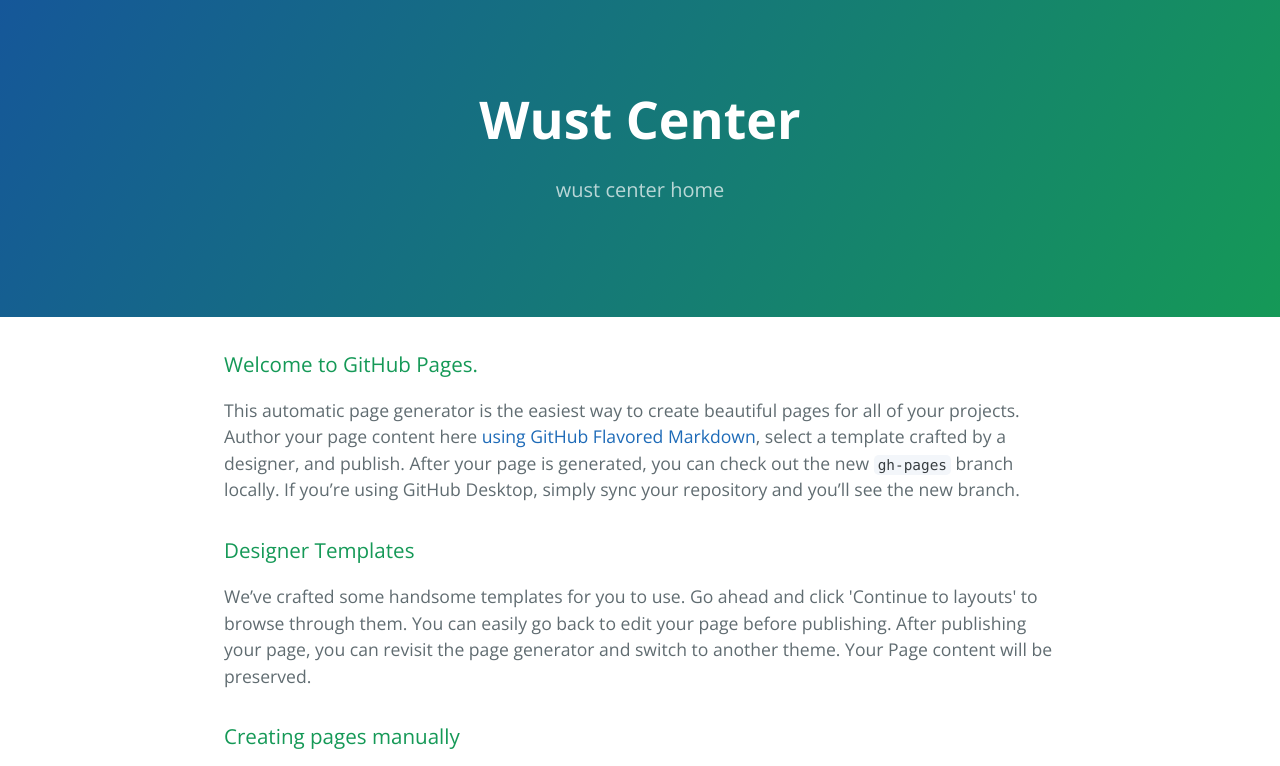
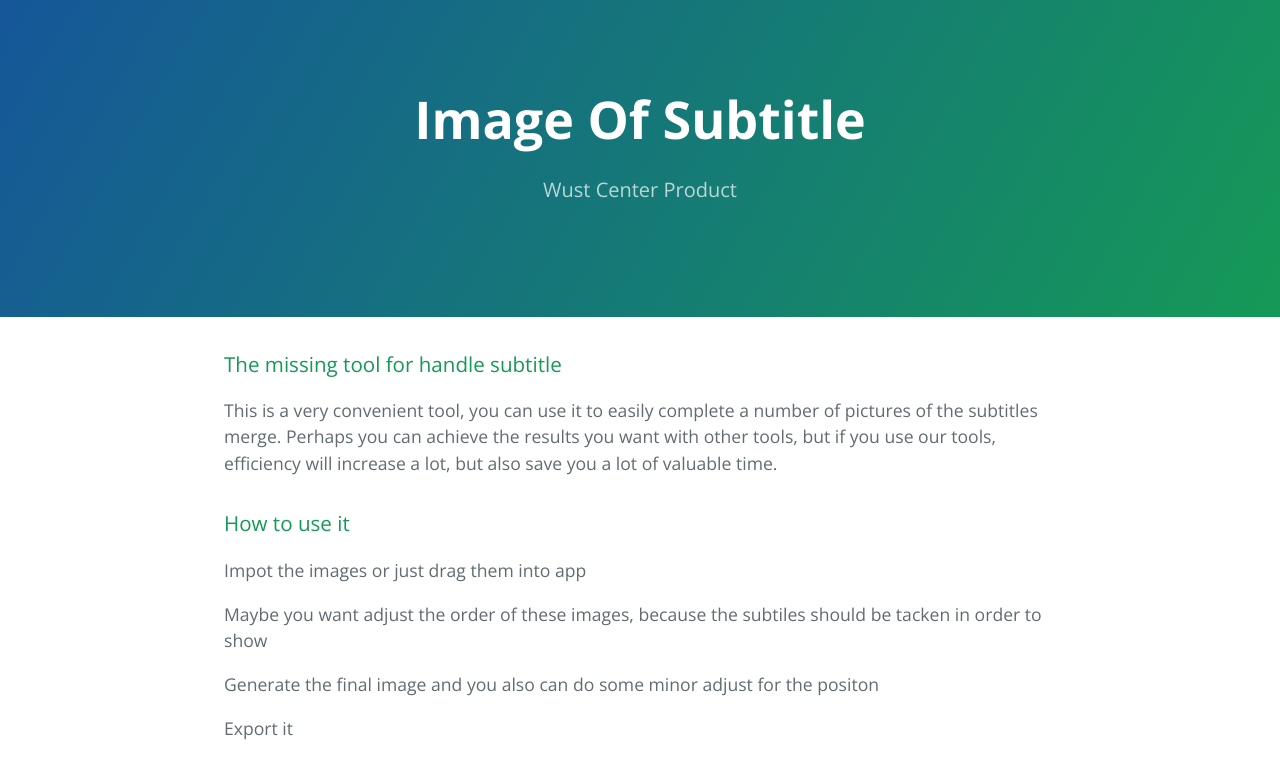
Before and after one commit to wust-center/wust-center.github.io, a plain HTML site: page index.html in a window 1280 px wide. Shown: the top 766 px of the page. Drawn offline with nearby package versions, Linux system fonts and the light colour scheme.

Commit message:
edit home page

```diff
--- a/index.html
+++ b/index.html
@@ -11,20 +11,27 @@
   </head>
   <body>
     <section class="page-header">
-      <h1 class="project-name">Wust Center</h1>
-      <h2 class="project-tagline">wust center home</h2>
+      <h1 class="project-name">Image Of Subtitle</h1>
+      <h2 class="project-tagline">Wust Center Product</h2>
     </section>
 
     <section class="main-content">
       <h3>
-<a id="welcome-to-github-pages" class="anchor" href="#welcome-to-github-pages" aria-hidden="true"><span aria-hidden="true" class="octicon octicon-link"></span></a>Welcome to GitHub Pages.</h3>
+<a id="welcome-to-github-pages" class="anchor" href="#welcome-to-github-pages" aria-hidden="true"><span aria-hidden="true" class="octicon octicon-link"></span></a>The missing tool for handle subtitle</h3>
 
-<p>This automatic page generator is the easiest way to create beautiful pages for all of your projects. Author your page content here <a href="https://guides.github.com/features/mastering-markdown/">using GitHub Flavored Markdown</a>, select a template crafted by a designer, and publish. After your page is generated, you can check out the new <code>gh-pages</code> branch locally. If you’re using GitHub Desktop, simply sync your repository and you’ll see the new branch.</p>
+<p>This is a very convenient tool, you can use it to easily complete a number of pictures of the subtitles merge. Perhaps you can achieve the results you want with other tools, but if you use our tools, efficiency will increase a lot, but also save you a lot of valuable time.</p>
 
 <h3>
-<a id="designer-templates" class="anchor" href="#designer-templates" aria-hidden="true"><span aria-hidden="true" class="octicon octicon-link"></span></a>Designer Templates</h3>
+<a id="designer-templates" class="anchor" href="#designer-templates" aria-hidden="true"><span aria-hidden="true" class="octicon octicon-link"></span></a>How to use it</h3>
 
-<p>We’ve crafted some handsome templates for you to use. Go ahead and click 'Continue to layouts' to browse through them. You can easily go back to edit your page before publishing. After publishing your page, you can revisit the page generator and switch to another theme. Your Page content will be preserved.</p>
+<p>Impot the images or just drag them into app</p>
+
+<p>Maybe you want adjust the order of these images, because the subtiles should be tacken in order to show</p>
+
+<p>Generate the final image and you also can do some minor adjust for the positon</p>
+
+<p>Export it</p>
+
 
 <h3>
 <a id="creating-pages-manually" class="anchor" href="#creating-pages-manually" aria-hidden="true"><span aria-hidden="true" class="octicon octicon-link"></span></a>Creating pages manually</h3>
```
